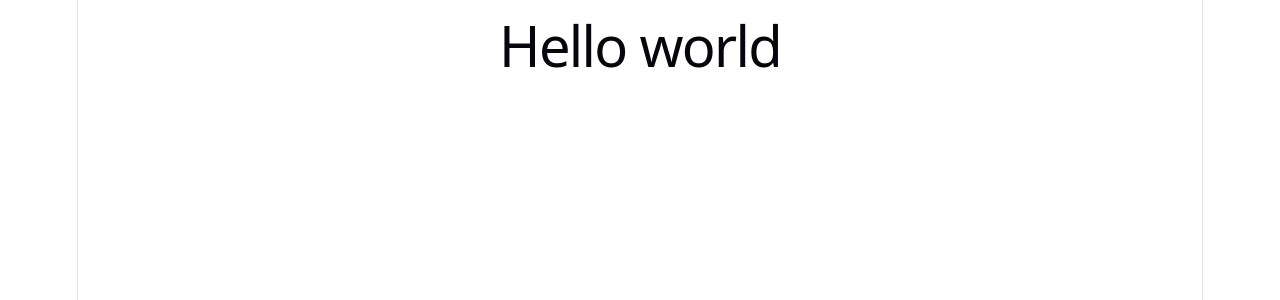
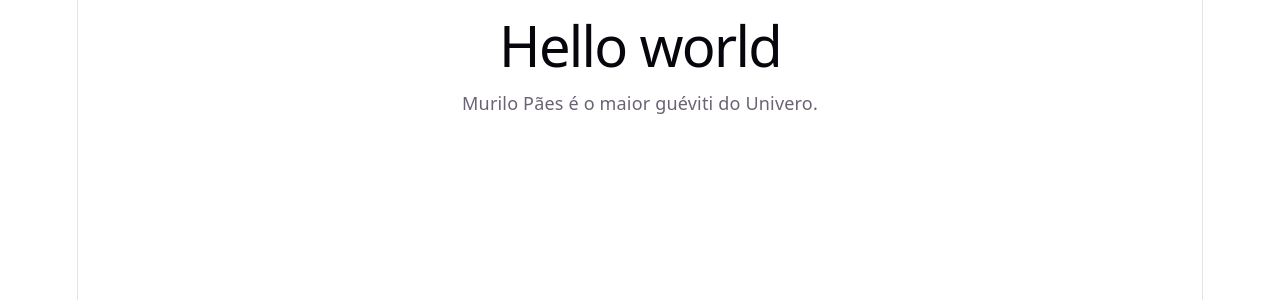
Before and after one commit to ryandsilva11/Fatec, a React (Vite) app in the folder Semestre2/desweb/React/primeiroReact/: page / in a window 1280 px wide. Shown: the top 300 px of the page. Built offline with nearby package versions, Linux system fonts and the light colour scheme.

Commit message:
Restarta App.jsx

```diff
--- a/Semestre2/desweb/React/primeiroReact/src/App.jsx
+++ b/Semestre2/desweb/React/primeiroReact/src/App.jsx
@@ -5,6 +5,7 @@ function App() {
   return (
     <div>
       <h1>Hello world</h1>
+      <p>Murilo Pães é o maior guéviti do Univero.</p>
     </div>
   )
 }
```
